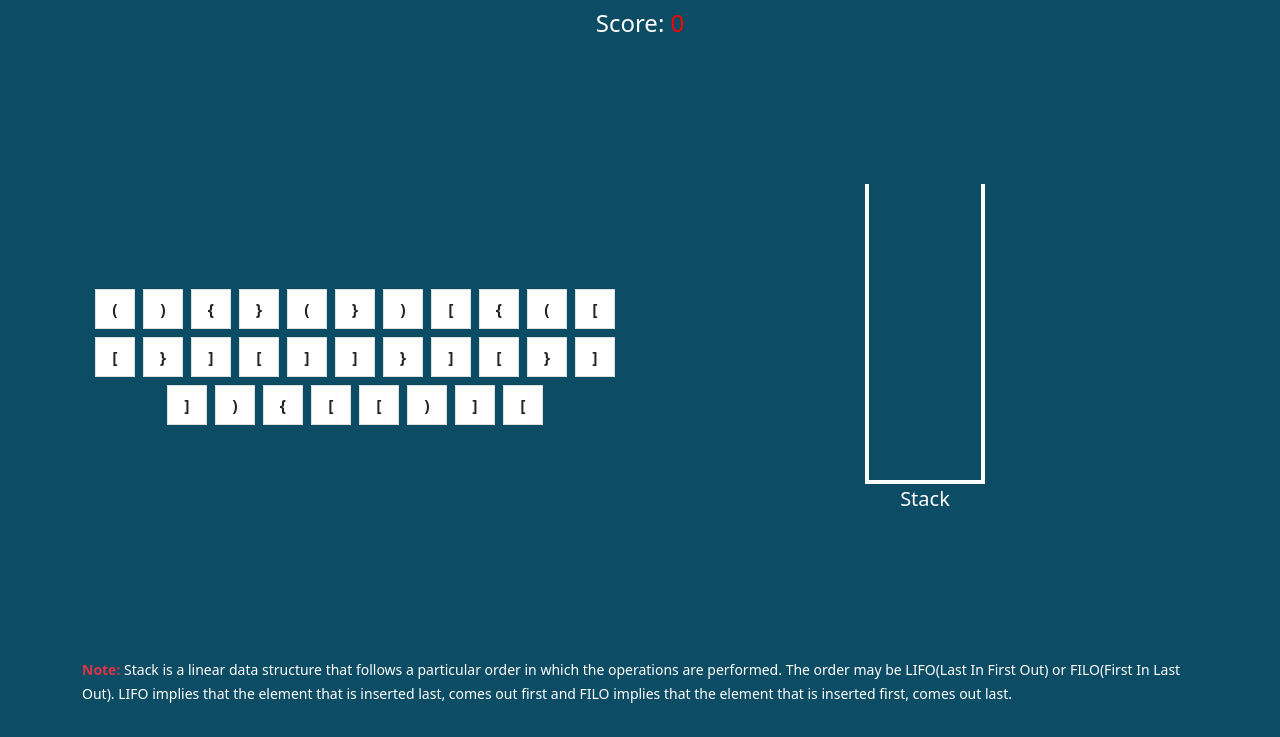
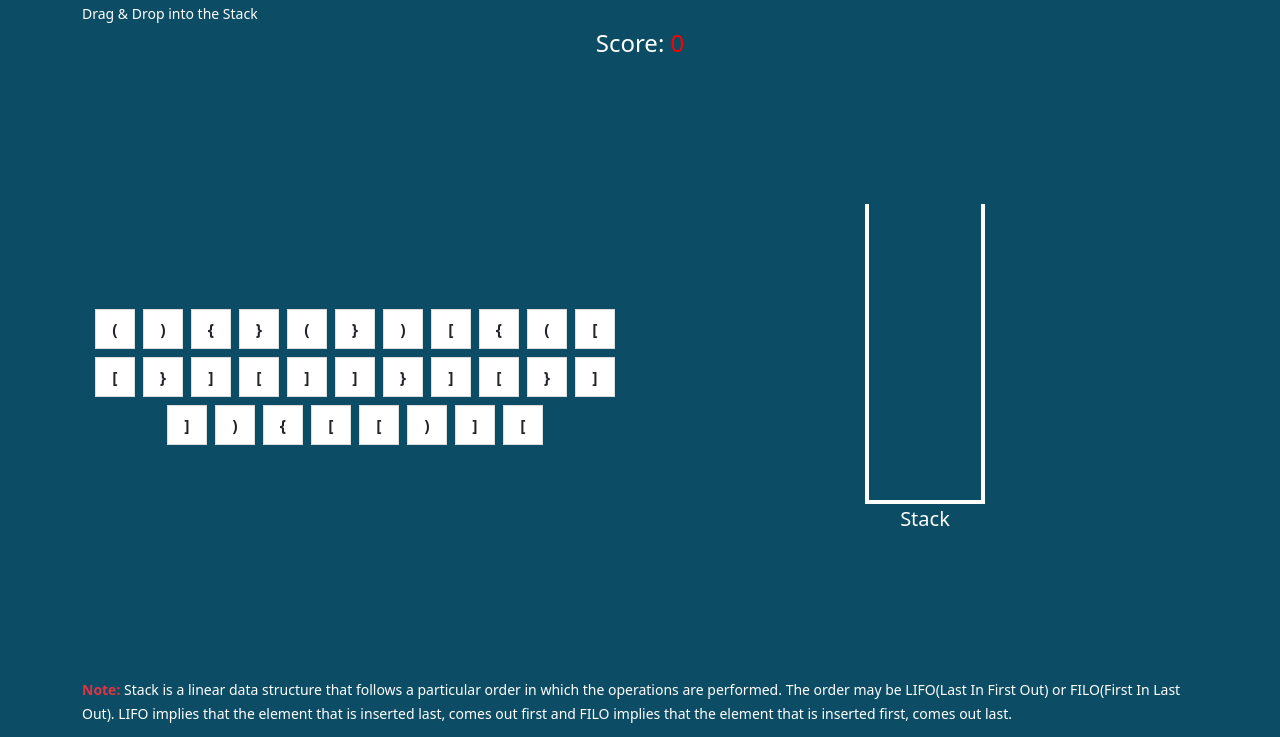
Before and after one commit to RocktimSharma/projects, a plain HTML site: page html/match-parenthesis.html in a window 1280 px wide. Shown: the part 63-800 px from the top of the page. Drawn offline with nearby package versions, Linux system fonts and the light colour scheme.

Commit message:
Instruction

```diff
--- a/html/match-parenthesis.html
+++ b/html/match-parenthesis.html
@@ -14,9 +14,10 @@
   </head>
   <body>
     <div class="container">
-      <p class="text-center text-white fs-2 mt-3 mb-1 fw-bold title">
+      <p class="text-center text-white fs-2 mt-3 mb-0 fw-bold title">
         Match Parenthesis
       </p>
+      <small class="text-center text-white">Drag & Drop into the Stack</small>
       <p class="text-center text-white fs-4">Score: <span id="score"></span></p>
       <div class="row d-flex fill-y align-items-center">
         <div class="col-sm d-flex justify-content-center">
@@ -41,7 +42,7 @@
           </div>
         </div>
       </div>
-      <small class="text-white"><span class="text-danger fw-bold">Note: </span>Stack is a linear data structure that follows a particular order in which the operations are performed. The order may be LIFO(Last In First Out) or FILO(First In Last Out). LIFO implies that the element that is inserted last, comes out first and FILO implies that the element that is inserted first, comes out last.</small>
+      <small class="text-white text-center"><span class="text-danger fw-bold">Note: </span>Stack is a linear data structure that follows a particular order in which the operations are performed. The order may be LIFO(Last In First Out) or FILO(First In Last Out). LIFO implies that the element that is inserted last, comes out first and FILO implies that the element that is inserted first, comes out last.</small>
 
     </div>
     <script src="../js/match-parenthesis.js"></script>
```
